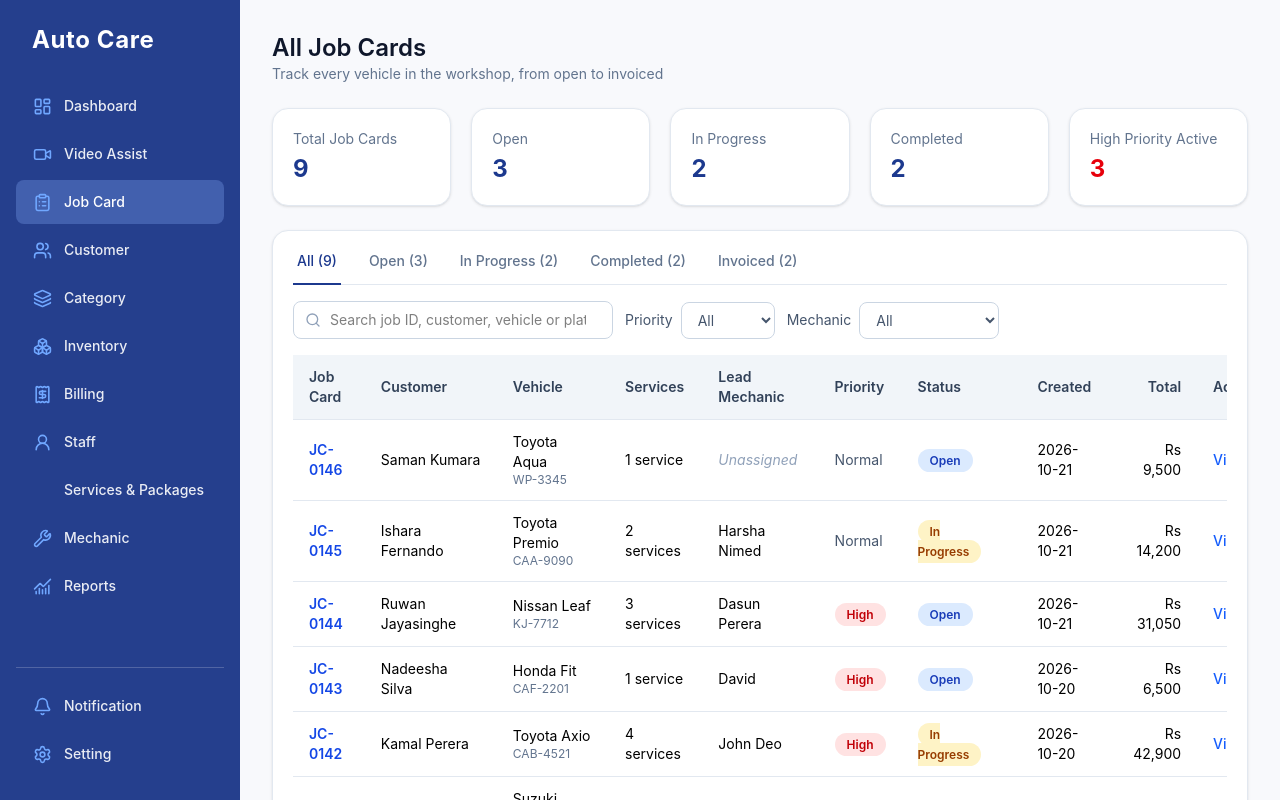
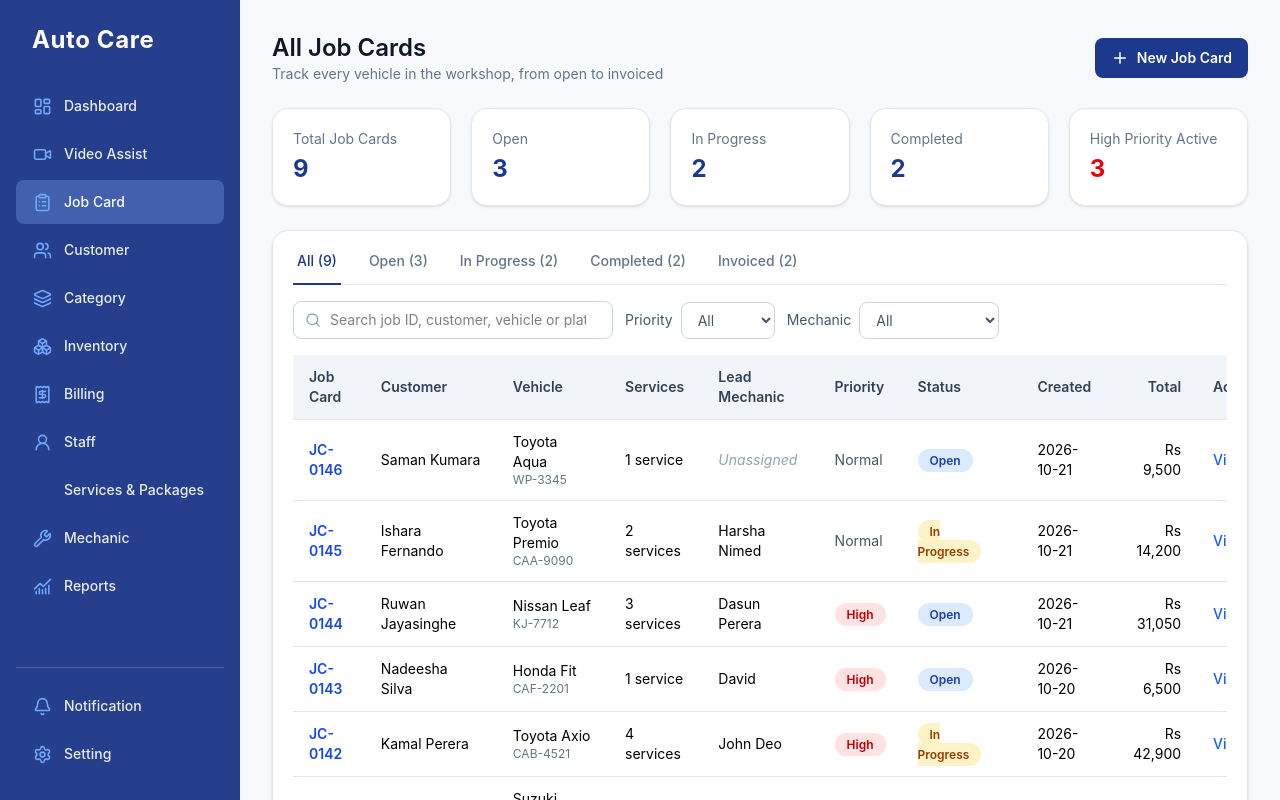
Before and after one commit to ChirathVidumina/AutoCare-Inventory-Mini, a React (Vite) app in the folder frontend/: page /job-cards in a window 1280 px wide. Shown: the top 800 px of the page. Built offline with nearby package versions, Linux system fonts and the light colour scheme.

Commit message:
feat(job-cards): add new job card button and detail routes

```diff
--- a/frontend/src/modules/M2_Operations/pages/JobCardsPage.tsx
+++ b/frontend/src/modules/M2_Operations/pages/JobCardsPage.tsx
@@ -1,5 +1,7 @@
 import { jobCards } from "../data/jobCardsData";
 import JobCardsTable from "../components/JobCardsTable";
+import { Link } from "react-router-dom";
+import { Plus } from "lucide-react";
 
 function SummaryCard({ label, value, highlight = false }: { label: string; value: number; highlight?: boolean }) {
   return (
@@ -21,10 +23,20 @@ export default function JobCardsPage() {
 
   return (
     <div className="p-8">
-      <h1 className="text-2xl font-semibold text-slate-900">All Job Cards</h1>
-      <p className="text-sm text-slate-500">
-        Track every vehicle in the workshop, from open to invoiced
-      </p>
+            <div className="flex flex-wrap items-center justify-between gap-4">
+        <div>
+          <h1 className="text-2xl font-semibold text-slate-900">All Job Cards</h1>
+          <p className="text-sm text-slate-500">
+            Track every vehicle in the workshop, from open to invoiced
+          </p>
+        </div>
+        <Link
+          to="/job-cards/new"
+          className="inline-flex items-center gap-2 rounded-lg bg-blue-900 px-4 py-2.5 text-sm font-semibold text-white hover:bg-blue-800"
+        >
+          <Plus size={18} /> New Job Card
+        </Link>
+      </div>
 
       <div className="mt-6 grid grid-cols-2 gap-5 md:grid-cols-3 xl:grid-cols-5">
         <SummaryCard label="Total Job Cards" value={total} />
--- a/frontend/src/routes/AppRoutes.tsx
+++ b/frontend/src/routes/AppRoutes.tsx
@@ -37,6 +37,8 @@ export default function AppRoutes() {
 
         <Route path="dashboard" element={<DashboardPage />} />
            <Route path="job-cards" element={<JobCardsPage />} />
+           <Route path="job-cards/new" element={<PlaceholderPage title="Create Job Card" />} />
+           <Route path="job-cards/:id" element={<PlaceholderPage title="Job Card Details" />} />
 
         {pages.map((page) => (
           <Route
```
